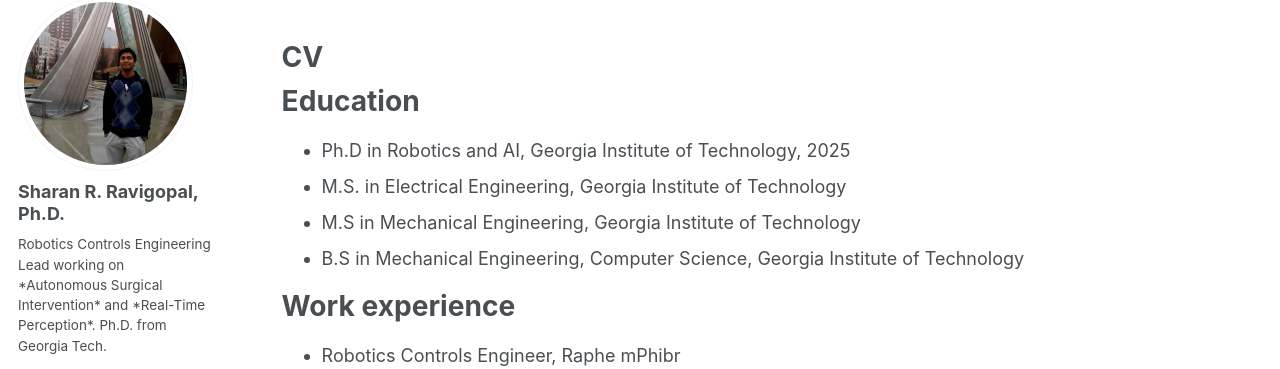
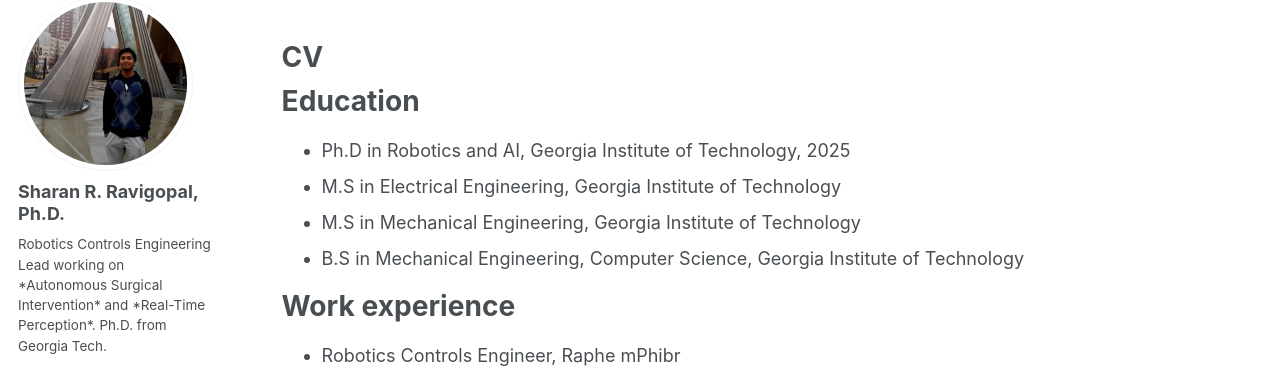
Before and after one commit to SharanRav/sharanrav.github.io, a Jekyll site: the page built from _pages/cv.md, in a window 1280 px wide and 900 px high. Shown: the part 103-472 px from the top of the window. Built offline with Jekyll 4.4.1, drawn with Linux system fonts in a browser that asks for light colours; some web fonts are replaced.

Commit message:
Update cv.md

```diff
--- a/_pages/cv.md
+++ b/_pages/cv.md
@@ -12,7 +12,7 @@ redirect_from:
 Education
 ======
 * Ph.D in Robotics and AI, Georgia Institute of Technology, 2025
-* M.S. in Electrical Engineering, Georgia Institute of Technology
+* M.S in Electrical Engineering, Georgia Institute of Technology
 * M.S in Mechanical Engineering, Georgia Institute of Technology
 * B.S in Mechanical Engineering, Computer Science, Georgia Institute of Technology
 
```
